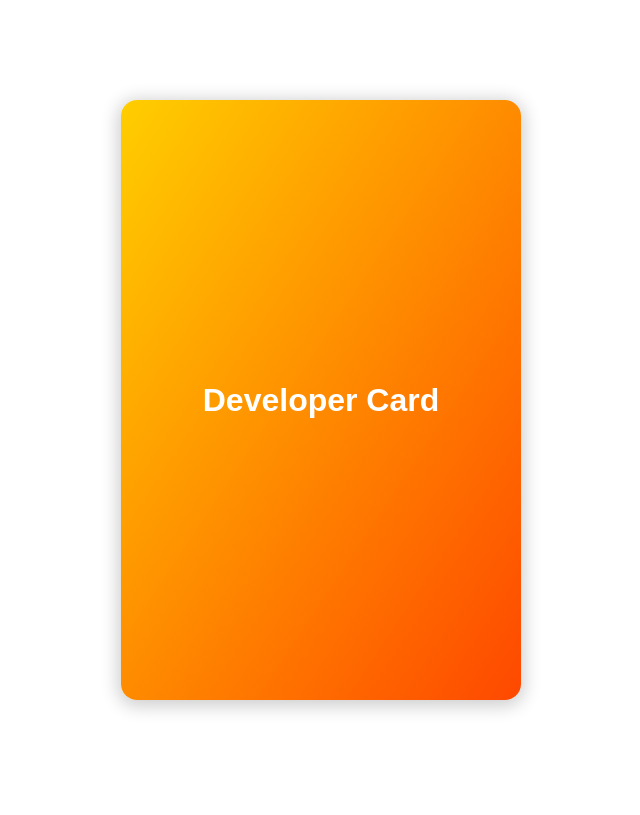
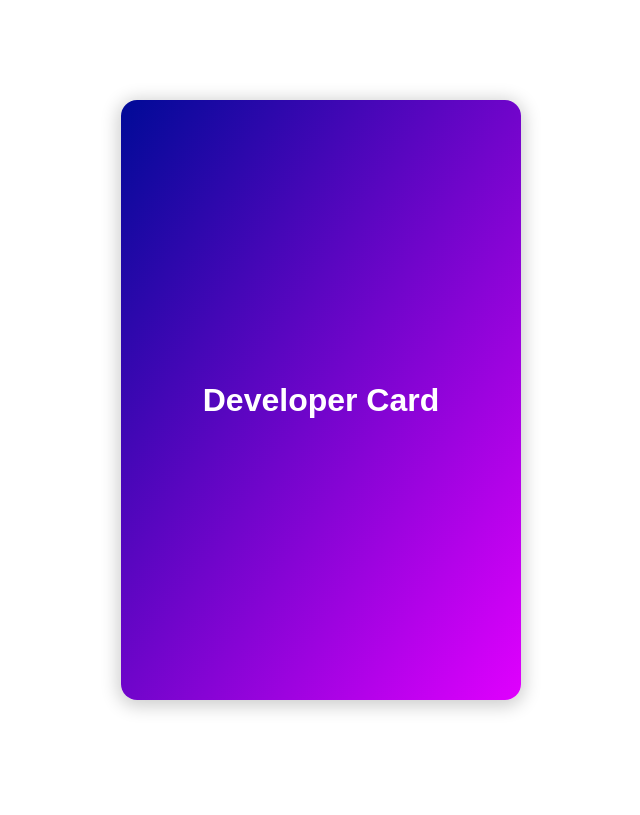
Before and after one commit to Henry-Januario/Cards_interativos, a plain HTML site: page index.html in a window 1280 px wide. Shown: the whole page, without its empty margins (319-959 px from the left). Drawn offline with Linux system fonts and the light colour scheme.

Commit message:
Css finalizado e JavaScript implementado

```diff
--- a/index.css
+++ b/index.css
@@ -1,6 +1,6 @@
 :root {
-    --primary: #ffce00;
-    --secondary: #fe4800;
+    --primary: #000a97;
+    --secondary: #e000fe;
     --dark: #212121;
     --light: f3f3f3;
 }
@@ -20,6 +20,7 @@ body {
     margin: 100px auto 0;
     width: 400px;
     height: 600px;
+    perspective: 1000px;
 }
 
 .card_inner {
@@ -85,3 +86,39 @@ body {
     border-radius: 0 0 50% 0;
     background-image: linear-gradient(to bottom left, var(--primary) 10%, var(--secondary)115%);
 }
+
+.img {
+    display: block;
+    width: 128px;
+    height: 128px;
+    margin: 0 auto 30px;
+    background-color: #fff;
+    border: 5px solid #fff;
+    border-radius: 50%;
+    object-fit: cover;
+}
+
+.card_header h2 {
+    color: #fff;
+    font-size:25px;
+    font-weight: 900;
+    text-transform: uppercase;
+    text-align:center;
+}
+
+.card_body {
+    padding: 30px;
+}
+
+.card_body h3{
+    color: var(--dark);
+    font-size: 24px;
+    font-weight: 600;
+    margin-bottom: 15px;
+}
+
+.card_body p {
+    color: var(--dark);
+    font-size: 18px;
+    line-height: 1.5;
+}
--- a/index.html
+++ b/index.html
@@ -15,13 +15,15 @@
                 <h2>Developer Card</h2>
             </div>
             <div class="card_face card_face_back">
-                <div class="card_content"><div class="card_header"></div>
-                <!-- <img src="./img/henry.jfif" class="pp" /> -->
-                <h2>Henry Januário</h2>
+                <div class="card_content"><div class="card_header">
+
+                    <img src="./img/henry.jfif" class="img" />
+                    <h2>Henry Januário</h2>
                 </div>
                 <div class="card_body">
                     <h3>JavaScript Lover</h3>
                     <p>Lorem ipsum dolor sit amet consectetur adipisicing elit. Voluptates voluptatum autem optio dolores ab fuga quis? Veritatis, facilis doloremque eligendi amet fugit culpa accusamus necessitatibus molestiae ad quos doloribus repudiandae.</p>
+                </div>
                 </div>
             </div>
         </div>
--- a/script.js
+++ b/script.js
@@ -0,0 +1,5 @@
+const card = document.querySelector('.card_inner');
+
+card.addEventListener('click', () => {
+    card.classList.toggle('is-flipped');
+} )
```
